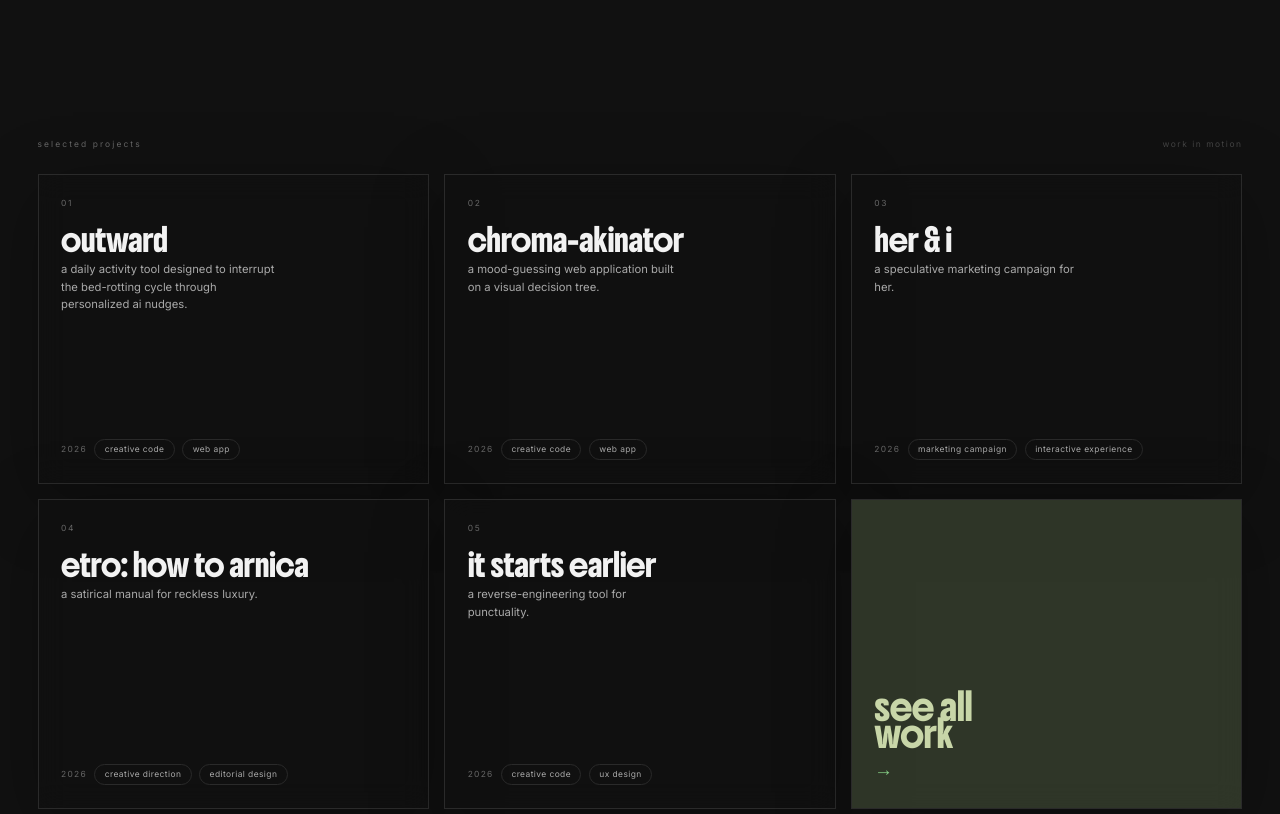
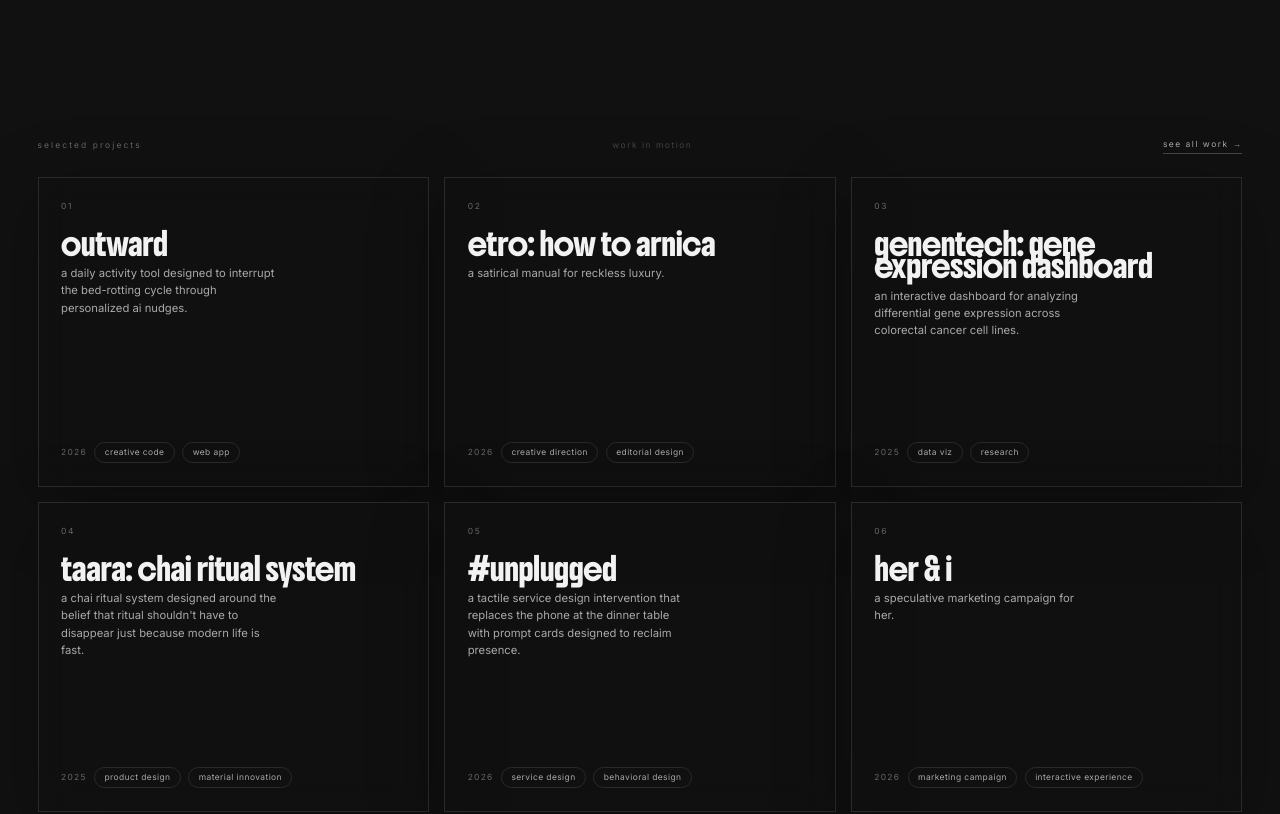
Before and after one commit to chloewongsf/portfolio, a Next.js app: page / in a window 1280 px wide. Shown: the part 1560-2374 px from the top of the page. Built offline with nearby package versions, Linux system fonts and the light colour scheme.

Commit message:
updated selected projects

```diff
--- a/app/page.tsx
+++ b/app/page.tsx
@@ -5,7 +5,18 @@
 import { projects, type Project } from "@/content/projects";
 import { LenisProvider, useLenis } from "@/components/lenis-provider";
 
-const featuredProjects = projects.slice(0, 5);
+const FEATURED_PROJECT_SLUGS = [
+  "outward",
+  "etro-how-to-arnica",
+  "genentech-gene-expression",
+  "taara",
+  "unplugged",
+  "her-and-i",
+];
+
+const featuredProjects = FEATURED_PROJECT_SLUGS.map((slug) =>
+  projects.find((project) => project.slug === slug)
+).filter((project): project is Project => Boolean(project));
 
 const BORDER = "1px solid #2a2a2a";
 
@@ -956,6 +967,21 @@
             >
               work in motion
             </p>
+
+            <Link
+              href="/work"
+              style={{
+                fontSize: "0.5625rem",
+                letterSpacing: "0.18em",
+                textTransform: "lowercase",
+                color: "#aaaaaa",
+                textDecoration: "none",
+                borderBottom: "1px solid rgba(170,170,170,0.35)",
+                paddingBottom: "0.15rem",
+              }}
+            >
+              see all work →
+            </Link>
           </div>
 
           <div
@@ -1025,41 +1051,16 @@
               }}
             />
 
-            <Link
-              href="/work"
+            <FloatingProjectCard
+              project={featuredProjects[5]}
+              index={5}
+              hoverBg={P.heavyMetal}
               style={{
                 position: "relative",
-                zIndex: 20,
-                display: "flex",
-                flexDirection: "column",
-                justifyContent: "flex-end",
-                padding: "1.5rem",
-                border: BORDER,
-                backgroundColor: "rgba(54, 63, 46, 0.82)",
-                backdropFilter: "blur(14px)",
-                WebkitBackdropFilter: "blur(14px)",
-                textDecoration: "none",
-                boxShadow: "0 18px 70px rgba(0,0,0,0.28)",
+                width: "auto",
+                minHeight: "auto",
               }}
-            >
-              <span
-                style={{
-                  fontFamily: "var(--font-serif)",
-                  fontSize: "clamp(1.3rem, 2vw, 2rem)",
-                  fontWeight: 300,
-                  color: P.kidnapper,
-                  letterSpacing: "-0.02em",
-                  lineHeight: 1.05,
-                  marginBottom: "0.5rem",
-                }}
-              >
-                see all
-                <br />
-                work
-              </span>
-
-              <span style={{ fontSize: "1.25rem", color: P.deYork }}>→</span>
-            </Link>
+            />
           </div>
         </section>
 
```
